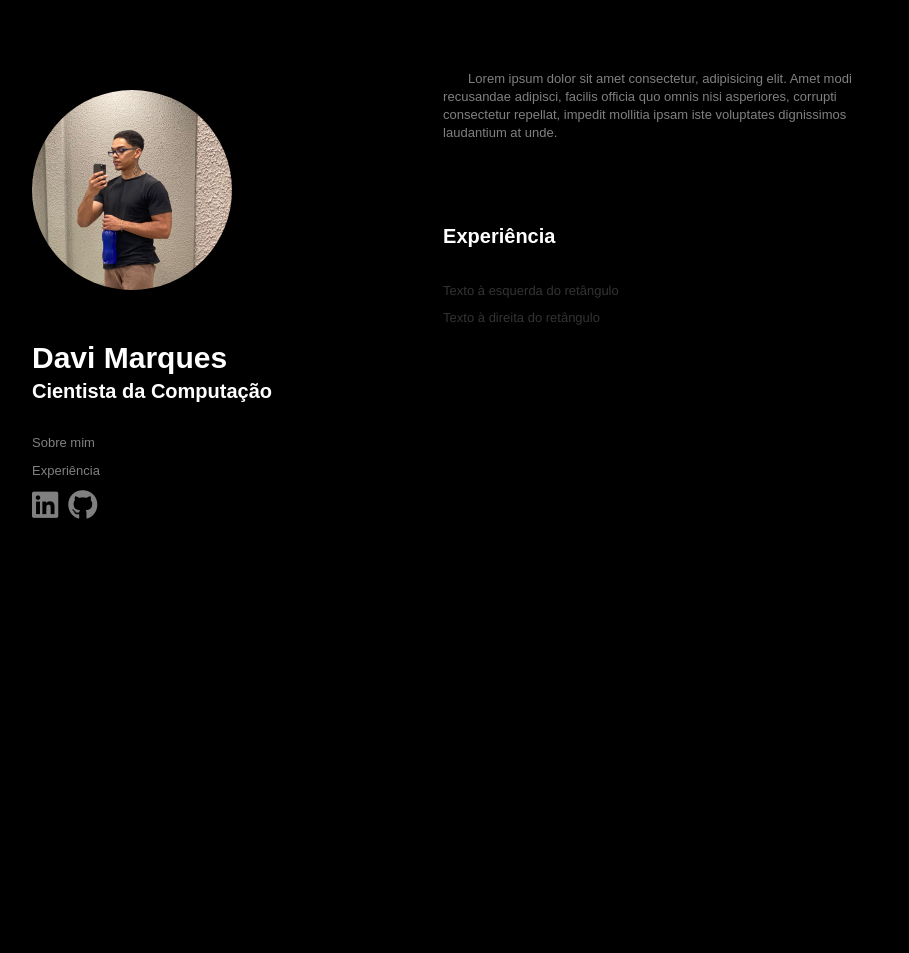
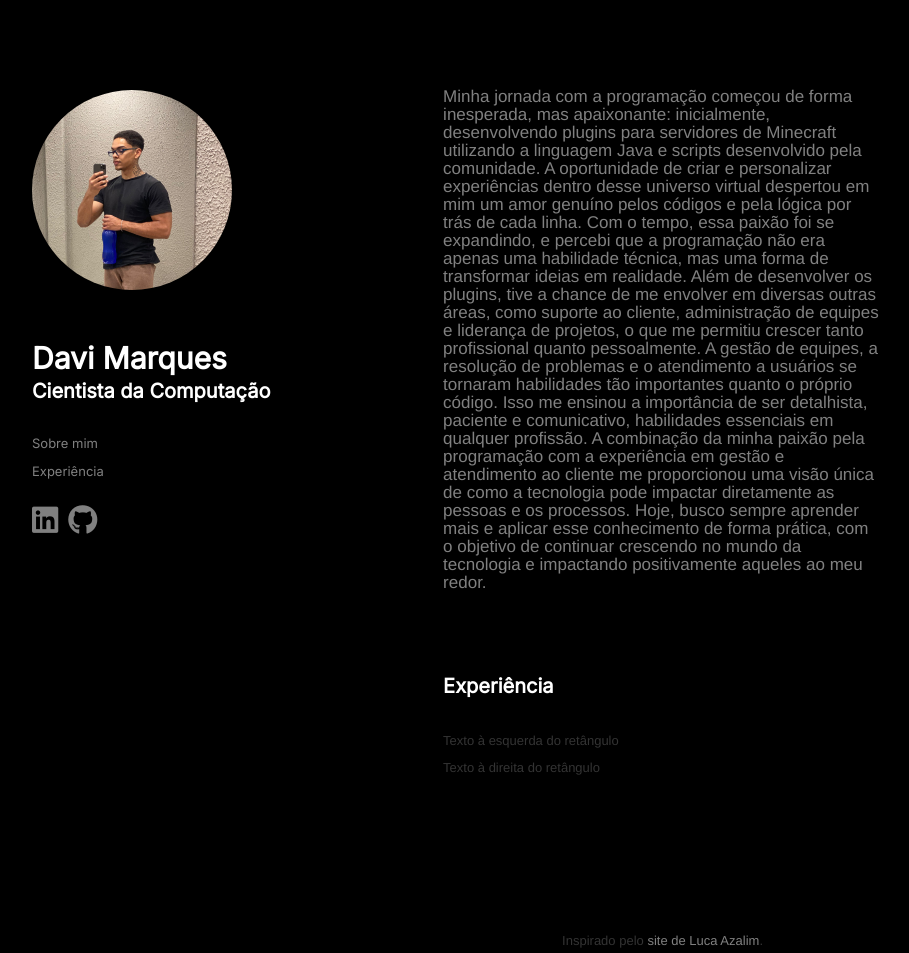
Before and after one commit to davimrqs/davimarqu.es, a plain HTML site: page index.html in a window 1280 px wide. Shown: the whole page, without its empty margins (208-1117 px from the left). Before the commit the page ends 800 px from the top, so only its background shows below. Drawn offline with Linux system fonts and the light colour scheme.

Commit message:
Exclusão de uma branch desnecessária e atualização no index.html

```diff
--- a/css/index.css
+++ b/css/index.css
@@ -1,8 +1,14 @@
 body {
-    font-family: Arial, Helvetica, sans-serif;
     background-color: black;
 }
 
+html {
+    scroll-behavior: smooth;
+}
+.footer {
+    padding-top: 50px;
+    text-align: center;
+}
 .about {
     margin-top: 5rem;
     margin-bottom: 2rem;
@@ -12,6 +18,17 @@ body {
     justify-content: space-between;
     padding: 50px;
     margin-left: 150px;
+}
+.retangulo {
+
+    height: 150px;
+}
+
+.lado-esquerdo {
+
+}
+.retangulo:hover{
+    background-color: red;
 }
 
 ul {
@@ -71,7 +88,9 @@ img {
 }
 
 .hover-about:hover {
-    color: green;
+    text-decoration: none;
+    transition: all 0.3s ease;
+    color: white;
 
 }
 
@@ -79,7 +98,10 @@ img:hover{
     transform: scale(1.1);
     transition: all 0.3s ease;
 }
-
+.about-me-text {
+    color: grey;
+    font-size: 17px;
+}
 h2 {
     font-size: 1.25rem;
     line-height: 1.75rem;
@@ -92,7 +114,7 @@ a {
 }
 
 .icons {
-    margin-top: 10px;
+    margin-top: 25px;
     font-size: 30px;
     color: gray;
 }
--- a/index.html
+++ b/index.html
@@ -7,7 +7,12 @@
     <link href="assets/css/bootstrap.min.css" rel="stylesheet">
     <link rel="stylesheet" href="./css/index.css">
     <link href="https://cdnjs.cloudflare.com/ajax/libs/font-awesome/6.0.0-beta3/css/all.min.css" rel="stylesheet">
-
+    <link href='https://fonts.googleapis.com/css?family=Inter' rel='stylesheet'>
+    <style>
+    body {
+        font-family: 'Inter';
+    }
+    </style>
 </head>
 <body>
     <div class="container">
@@ -20,10 +25,10 @@
             <nav>
                 <ul>
                     <li class="testes">
-                        <a href="#sobre-mim" class="hover-about">Sobre mim</a>
+                        <a href="#about" class="hover-about">Sobre mim</a>
                     </li>
                     <li class="testes">
-                        <a href="index.html" class="hover-about">Experiência</a>
+                        <a href="#experience" class="hover-about">Experiência</a>
                     </li>
                 </ul>
             </nav>
@@ -39,10 +44,25 @@
             </nav>
         </div>
         <div class="right-column">
-            <section id="sobre-mim">
+            <section id="about">
                 <div>
                     <ul>
-                        <a>Lorem ipsum dolor sit amet consectetur, adipisicing elit. Amet modi recusandae adipisci, facilis officia quo omnis nisi asperiores, corrupti consectetur repellat, impedit mollitia ipsam iste voluptates dignissimos laudantium at unde.</a>
+                        <p class="about-me-text">Minha jornada com a programação começou de forma inesperada, mas apaixonante: inicialmente,
+                            desenvolvendo plugins para servidores de Minecraft utilizando a linguagem Java e scripts desenvolvido pela
+                            comunidade. A oportunidade de criar e personalizar experiências dentro desse universo virtual despertou em
+                            mim um amor genuíno pelos códigos e pela lógica por trás de cada linha. Com o tempo, essa paixão foi se
+                            expandindo, e percebi que a programação não era apenas uma habilidade técnica, mas uma forma de
+                            transformar ideias em realidade.
+                            Além de desenvolver os plugins, tive a chance de me envolver em diversas outras áreas, como suporte ao
+                            cliente, administração de equipes e liderança de projetos, o que me permitiu crescer tanto profissional quanto
+                            pessoalmente. A gestão de equipes, a resolução de problemas e o atendimento a usuários se tornaram
+                            habilidades tão importantes quanto o próprio código. Isso me ensinou a importância de ser detalhista,
+                            paciente e comunicativo, habilidades essenciais em qualquer profissão.
+                            A combinação da minha paixão pela programação com a experiência em gestão e atendimento ao cliente me
+                            proporcionou uma visão única de como a tecnologia pode impactar diretamente as pessoas e os processos.
+                            Hoje, busco sempre aprender mais e aplicar esse conhecimento de forma prática, com o objetivo de continuar
+                            crescendo no mundo da tecnologia e impactando positivamente aqueles ao meu redor.
+                            </p>
                     </ul>
                 </div>
             </section>
@@ -59,6 +79,11 @@
                     </div>
                 </div>
             </section>
+            <section id="footer">
+                <div class="footer">
+                    <p>Inspirado pelo <a href="https://azal.im" class="hover-about">site de Luca Azalim</a>.</p>
+                </div>
+            </section>
         </div>
     </div>
 </body>
```
